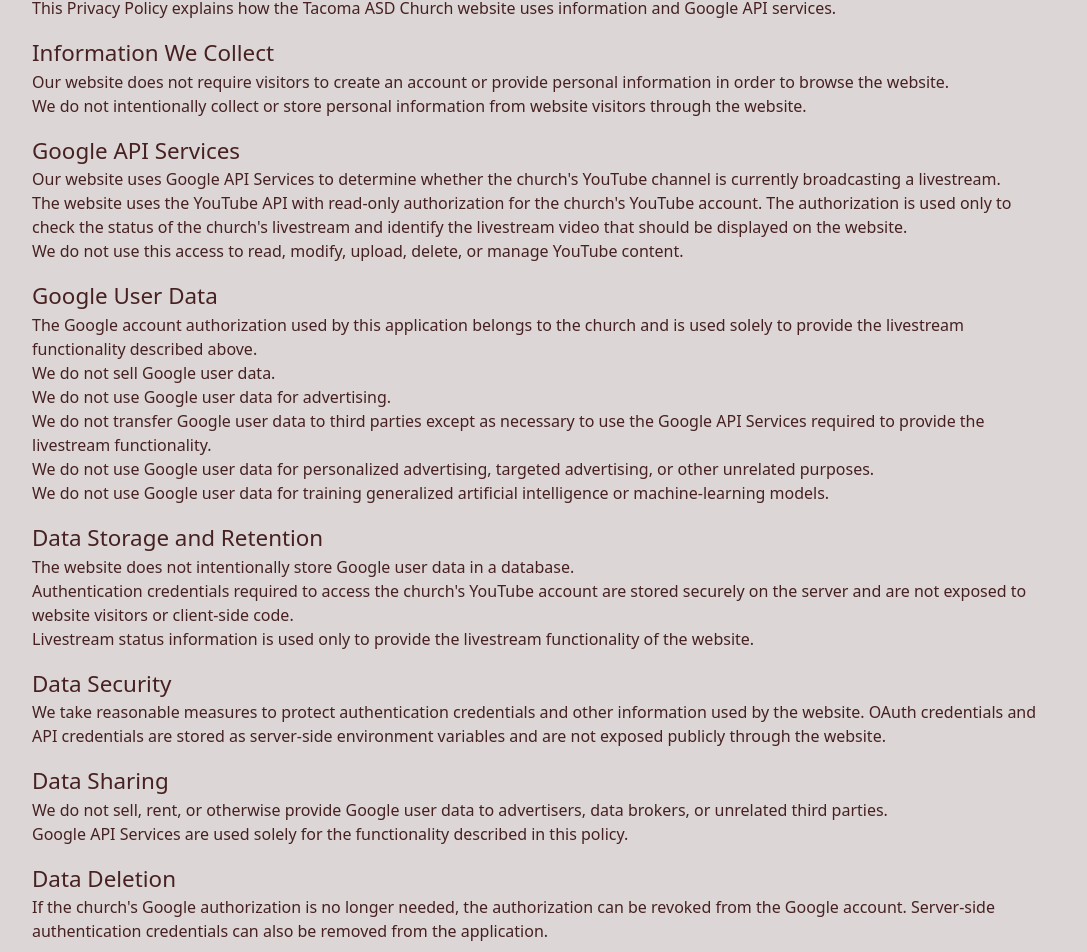
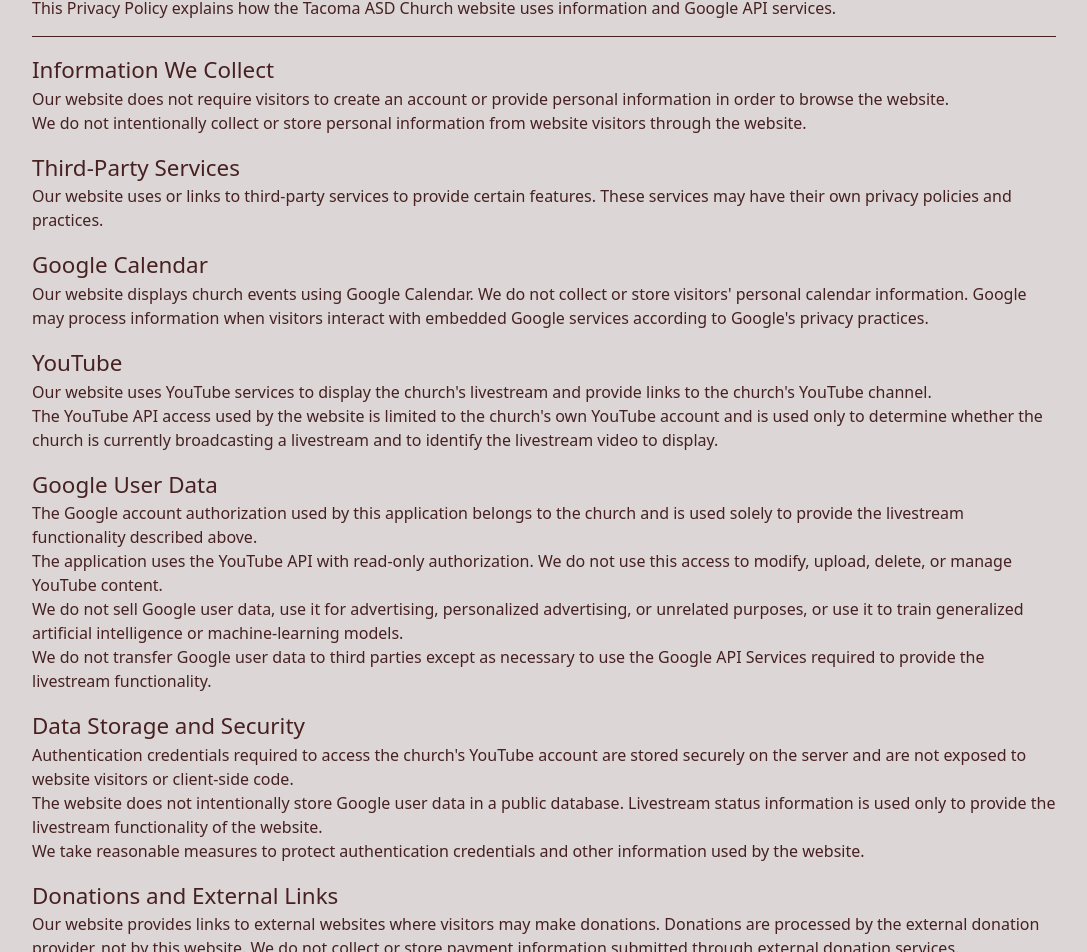
Before and after one commit to glavavlada/TacomaASDWebsite, a Next.js app in the folder my-church-site/: page /Privacy in a window 1280 px wide. Shown: the part 179-1131 px from the top of the page, without its empty margins (96-1183 px from the left). Built offline with nearby package versions, Linux system fonts and the light colour scheme.

Commit message:
updated privacy policy for calendar and improved visuals

```diff
--- a/my-church-site/src/app/Privacy/page.tsx
+++ b/my-church-site/src/app/Privacy/page.tsx
@@ -21,6 +21,9 @@
 
       <p>{t.intro}</p>
 
+      <hr/>
+
+      {/* policy content */}
       {t.sections.map((section) => (
         <section key={section.title} className="my-4">
           <h2>{section.title}</h2>
@@ -31,6 +34,8 @@
         </section>
       ))}
 
+      <hr/>
+
       {/* closing google policy and link */}
       <p>
         {t.googlePolicy.beforeLink}{" "}
@@ -38,6 +43,7 @@
           href={t.googlePolicy.linkUrl}
           target="_blank"
           rel="noopener noreferrer"
+          className="link"
         >
           {t.googlePolicy.linkText}
         </a>
--- a/my-church-site/src/locale/en/privacy.json
+++ b/my-church-site/src/locale/en/privacy.json
@@ -1,6 +1,6 @@
 {
   "title": "Privacy Policy",
-  "lastUpdated": "Last updated: September 8, 2026",
+  "lastUpdated": "Last updated: September 10, 2026",
   "intro": "This Privacy Policy explains how the Tacoma ASD Church website uses information and Google API services.",
   "sections": [
     {
@@ -11,49 +11,52 @@
       ]
     },
     {
-      "title": "Google API Services",
+      "title": "Third-Party Services",
       "paragraphs": [
-        "Our website uses Google API Services to determine whether the church's YouTube channel is currently broadcasting a livestream.",
-        "The website uses the YouTube API with read-only authorization for the church's YouTube account. The authorization is used only to check the status of the church's livestream and identify the livestream video that should be displayed on the website.",
-        "We do not use this access to read, modify, upload, delete, or manage YouTube content."
+        "Our website uses or links to third-party services to provide certain features. These services may have their own privacy policies and practices."
+      ]
+    },
+    {
+      "title": "Google Calendar",
+      "paragraphs": [
+        "Our website displays church events using Google Calendar. We do not collect or store visitors' personal calendar information. Google may process information when visitors interact with embedded Google services according to Google's privacy practices."
+      ]
+    },
+    {
+      "title": "YouTube",
+      "paragraphs": [
+        "Our website uses YouTube services to display the church's livestream and provide links to the church's YouTube channel.",
+        "The YouTube API access used by the website is limited to the church's own YouTube account and is used only to determine whether the church is currently broadcasting a livestream and to identify the livestream video to display."
       ]
     },
     {
       "title": "Google User Data",
       "paragraphs": [
         "The Google account authorization used by this application belongs to the church and is used solely to provide the livestream functionality described above.",
-        "We do not sell Google user data.",
-        "We do not use Google user data for advertising.",
-        "We do not transfer Google user data to third parties except as necessary to use the Google API Services required to provide the livestream functionality.",
-        "We do not use Google user data for personalized advertising, targeted advertising, or other unrelated purposes.",
-        "We do not use Google user data for training generalized artificial intelligence or machine-learning models."
+        "The application uses the YouTube API with read-only authorization. We do not use this access to modify, upload, delete, or manage YouTube content.",
+        "We do not sell Google user data, use it for advertising, personalized advertising, or unrelated purposes, or use it to train generalized artificial intelligence or machine-learning models.",
+        "We do not transfer Google user data to third parties except as necessary to use the Google API Services required to provide the livestream functionality."
       ]
     },
     {
-      "title": "Data Storage and Retention",
+      "title": "Data Storage and Security",
       "paragraphs": [
-        "The website does not intentionally store Google user data in a database.",
         "Authentication credentials required to access the church's YouTube account are stored securely on the server and are not exposed to website visitors or client-side code.",
-        "Livestream status information is used only to provide the livestream functionality of the website."
+        "The website does not intentionally store Google user data in a public database. Livestream status information is used only to provide the livestream functionality of the website.",
+        "We take reasonable measures to protect authentication credentials and other information used by the website."
       ]
     },
     {
-      "title": "Data Security",
+      "title": "Donations and External Links",
       "paragraphs": [
-        "We take reasonable measures to protect authentication credentials and other information used by the website. OAuth credentials and API credentials are stored as server-side environment variables and are not exposed publicly through the website."
-      ]
-    },
-    {
-      "title": "Data Sharing",
-      "paragraphs": [
-        "We do not sell, rent, or otherwise provide Google user data to advertisers, data brokers, or unrelated third parties.",
-        "Google API Services are used solely for the functionality described in this policy."
+        "Our website provides links to external websites where visitors may make donations. Donations are processed by the external donation provider, not by this website. We do not collect or store payment information submitted through external donation services.",
+        "Our website may contain links to other third-party websites. We are not responsible for the privacy practices, content, or security of external websites. We encourage visitors to review the privacy policies of those websites."
       ]
     },
     {
       "title": "Data Deletion",
       "paragraphs": [
-        "If the church's Google authorization is no longer needed, the authorization can be revoked from the Google account. Server-side authentication credentials can also be removed from the application."
+        "If the church's Google authorization is no longer needed, it can be revoked from the church's Google account. Server-side authentication credentials can also be removed from the application."
       ]
     },
     {
--- a/my-church-site/src/locale/ru/privacy.json
+++ b/my-church-site/src/locale/ru/privacy.json
@@ -1,63 +1,66 @@
 {
   "title": "Политика конфиденциальности",
-  "lastUpdated": "Последнее обновление: 8 сентября 2026 года",
-  "intro": "Настоящая Политика конфиденциальности объясняет, как веб-сайт церкви Tacoma ASD использует информацию и сервисы Google API.",
+  "lastUpdated": "Последнее обновление: 10 сентября 2026 года",
+  "intro": "Настоящая Политика конфиденциальности объясняет, как веб-сайт Tacoma ASD Church использует информацию и сервисы Google API.",
   "sections": [
     {
-      "title": "Какую информацию мы собираем",
+      "title": "Информация, которую мы собираем",
       "paragraphs": [
-        "Наш веб-сайт не требует от посетителей создания учетной записи или предоставления личной информации для просмотра содержимого сайта.",
-        "Мы намеренно не собираем и не храним личную информацию посетителей через веб-сайт."
+        "Наш веб-сайт не требует от посетителей создания учетной записи или предоставления персональной информации для просмотра сайта.",
+        "Мы намеренно не собираем и не храним персональную информацию посетителей через веб-сайт."
       ]
     },
     {
-      "title": "Сервисы Google API",
+      "title": "Сторонние сервисы",
       "paragraphs": [
-        "Наш веб-сайт использует сервисы Google API для определения того, ведется ли в данный момент прямая трансляция на YouTube-канале церкви.",
-        "Веб-сайт использует YouTube API с доступом только для чтения к учетной записи YouTube церкви. Авторизация используется исключительно для проверки статуса прямой трансляции церкви и определения видео трансляции, которое должно отображаться на веб-сайте.",
-        "Мы не используем этот доступ для чтения, изменения, загрузки, удаления или управления содержимым YouTube."
+        "Наш веб-сайт использует сторонние сервисы или предоставляет ссылки на них для работы определенных функций. У этих сервисов могут быть собственные политики конфиденциальности и правила обработки информации."
+      ]
+    },
+    {
+      "title": "Google Calendar",
+      "paragraphs": [
+        "Наш веб-сайт отображает информацию о церковных мероприятиях с помощью Google Calendar. Мы не собираем и не храним личную информацию посетителей, связанную с их календарями. Google может обрабатывать информацию, когда посетители взаимодействуют со встроенными сервисами Google, в соответствии с правилами конфиденциальности Google."
+      ]
+    },
+    {
+      "title": "YouTube",
+      "paragraphs": [
+        "Наш веб-сайт использует сервисы YouTube для отображения прямых трансляций церкви и предоставления ссылок на YouTube-канал церкви.",
+        "Доступ к YouTube API, используемый веб-сайтом, ограничен собственным аккаунтом церкви на YouTube и используется только для определения того, ведет ли церковь в данный момент прямую трансляцию, а также для определения видео этой трансляции, которое необходимо отобразить."
       ]
     },
     {
       "title": "Данные пользователей Google",
       "paragraphs": [
-        "Авторизация учетной записи Google, используемая этим приложением, принадлежит церкви и используется исключительно для обеспечения описанной выше функциональности прямой трансляции.",
-        "Мы не продаем данные пользователей Google.",
-        "Мы не используем данные пользователей Google для рекламы.",
-        "Мы не передаем данные пользователей Google третьим лицам, за исключением случаев, необходимых для использования сервисов Google API, требуемых для обеспечения функциональности прямой трансляции.",
-        "Мы не используем данные пользователей Google для персонализированной рекламы, таргетированной рекламы или других целей, не связанных с описанной функциональностью.",
-        "Мы не используем данные пользователей Google для обучения обобщенных моделей искусственного интеллекта или машинного обучения."
+        "Авторизация аккаунта Google, используемая данным приложением, принадлежит церкви и используется исключительно для обеспечения описанной выше функции прямой трансляции.",
+        "Приложение использует YouTube API с доступом только для чтения. Мы не используем этот доступ для изменения, загрузки, удаления или управления содержимым YouTube.",
+        "Мы не продаем данные пользователей Google, не используем их для рекламы, персонализированной рекламы или целей, не связанных с описанной функциональностью, а также не используем их для обучения универсальных моделей искусственного интеллекта или машинного обучения.",
+        "Мы не передаем данные пользователей Google третьим сторонам, за исключением случаев, необходимых для использования сервисов Google API, требуемых для работы функции прямой трансляции."
       ]
     },
     {
-      "title": "Хранение и срок хранения данных",
+      "title": "Хранение и безопасность данных",
       "paragraphs": [
-        "Веб-сайт намеренно не хранит данные пользователей Google в базе данных.",
-        "Учетные данные, необходимые для доступа к учетной записи YouTube церкви, надежно хранятся на сервере и не предоставляются посетителям веб-сайта или клиентскому коду.",
-        "Информация о статусе прямой трансляции используется только для обеспечения функциональности прямой трансляции на веб-сайте."
+        "Учетные данные, необходимые для доступа к аккаунту церкви на YouTube, надежно хранятся на сервере и не предоставляются посетителям веб-сайта или клиентскому коду.",
+        "Веб-сайт намеренно не хранит данные пользователей Google в общедоступной базе данных. Информация о статусе прямой трансляции используется только для обеспечения работы соответствующей функции веб-сайта.",
+        "Мы принимаем разумные меры для защиты учетных данных и другой информации, используемой веб-сайтом."
       ]
     },
     {
-      "title": "Безопасность данных",
+      "title": "Пожертвования и внешние ссылки",
       "paragraphs": [
-        "Мы принимаем разумные меры для защиты учетных данных и другой информации, используемой веб-сайтом. Учетные данные OAuth и API-учетные данные хранятся в переменных окружения на сервере и не предоставляются публично через веб-сайт."
-      ]
-    },
-    {
-      "title": "Передача данных",
-      "paragraphs": [
-        "Мы не продаем, не сдаем в аренду и иным образом не предоставляем данные пользователей Google рекламодателям, брокерам данных или третьим лицам, не связанным с предоставлением описанной функциональности.",
-        "Сервисы Google API используются исключительно для обеспечения функциональности, описанной в настоящей политике."
+        "Наш веб-сайт предоставляет ссылки на внешние веб-сайты, где посетители могут сделать пожертвование. Пожертвования обрабатываются внешним сервисом для приема пожертвований, а не данным веб-сайтом. Мы не собираем и не храним платежную информацию, предоставленную через внешние сервисы для пожертвований.",
+        "Наш веб-сайт может содержать ссылки на другие сторонние веб-сайты. Мы не несем ответственности за политику конфиденциальности, содержание или безопасность внешних веб-сайтов. Мы рекомендуем посетителям ознакомиться с политиками конфиденциальности таких веб-сайтов."
       ]
     },
     {
       "title": "Удаление данных",
       "paragraphs": [
-        "Если авторизация Google для церкви больше не требуется, ее можно отозвать через учетную запись Google. Учетные данные для аутентификации на сервере также могут быть удалены из приложения."
+        "Если авторизация Google больше не требуется церкви, ее можно отозвать в аккаунте Google церкви. Учетные данные для серверной авторизации также могут быть удалены из приложения."
       ]
     },
     {
-      "title": "Изменения в настоящей политике",
+      "title": "Изменения в настоящей Политике",
       "paragraphs": [
         "Мы можем обновлять настоящую Политику конфиденциальности при изменении функциональности веб-сайта или методов обработки данных. Обновленная политика будет опубликована на этой странице с указанием новой даты вступления в силу."
       ]
@@ -65,14 +68,14 @@
     {
       "title": "Контакты",
       "paragraphs": [
-        "Если у вас есть вопросы относительно настоящей Политики конфиденциальности или использования сервисов Google API веб-сайтом, пожалуйста, свяжитесь с церковью, используя контактную информацию, указанную на этом веб-сайте."
+        "Если у вас есть вопросы относительно настоящей Политики конфиденциальности или использования сервисов Google API данным веб-сайтом, пожалуйста, свяжитесь с церковью, используя контактную информацию, указанную на этом веб-сайте."
       ]
     }
   ],
   "googlePolicy": {
-    "beforeLink": "Это приложение использует сервисы Google API. Использование и передача информации, полученной через Google API, осуществляется в соответствии с",
-    "linkText": "Политикой Google в отношении пользовательских данных для сервисов Google API",
-    "afterLink": ", включая требования ограниченного использования (Limited Use).",
+    "beforeLink": "Данное приложение использует сервисы Google API. Использование и передача информации, полученной через Google API, осуществляется в соответствии с",
+    "linkText": "Политикой Google в отношении пользовательских данных API-сервисов",
+    "afterLink": ", включая требования Limited Use.",
     "linkUrl": "https://developers.google.com/terms/api-services-user-data-policy"
   }
 }
--- a/my-church-site/src/styles/base.css
+++ b/my-church-site/src/styles/base.css
@@ -16,6 +16,10 @@
 
 .large-font h3 {
   font-size: 1.4rem;
+}
+
+hr {
+  margin: 1rem 0;
 }
 
 .buttonDark {
```
